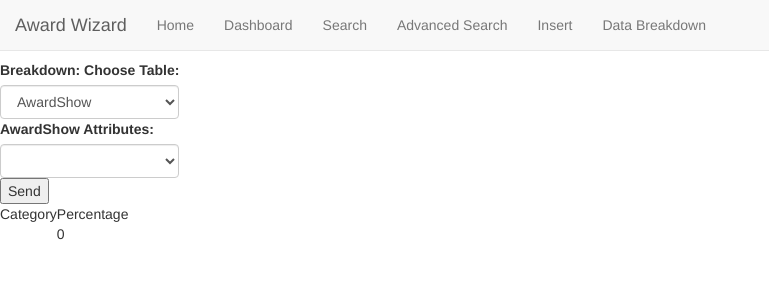
After one commit to CS411TeamReb/AwardWizard, a PHP site: page /breakdown.php in a window 1280 px wide. The commit adds this page. Shown: the top 300 px of the page, without its empty margins (0-769 px from the left). Run offline with PHP 8.4, Linux system fonts and the light colour scheme; lists and menus that the app fills with data are empty.

Commit message:
merging in robin's changes

```diff
--- /dev/null
+++ b/breakdown.php
@@ -0,0 +1,35 @@
+<?php
+	include 'layout/header.php';
+?>
+<div class="btn-group" role="group" aria-label="...">
+<label>Breakdown: </label>
+	<label for="tableDropdown">Choose Table: </label>
+	<select id="tableDropdown" class="form-control" data-bind="options: availableTables, value: tableToSearch"></select>
+
+	<label for="columnsDropdown"><span data-bind="text: tableToSearch"></span> Attributes: </label>
+	<select id="columnsDropdown" class="form-control" data-bind="options: columns, value: columnToSearch"></select>
+
+<button data-bind="click: viewBreakdown">Send</button>
+</div>
+<br/>
+<div class="btn-group" role="group" aria-label="...">
+<table>
+	<thead>
+		<tr>
+			<td>Category</td>
+			<td>Percentage</td>
+
+		</tr>
+	</thead>
+	<tbody data-bind="foreach: breakdownResults">
+		<tr>
+			<td data-bind="text: Category"></td>
+			<td data-bind="text: Percentage"></td>
+		</tr>
+	</tbody>
+</table>
+</div>
+<br/>
+<?php
+	include 'layout/footer.php';
+?>
--- a/js/app.js
+++ b/js/app.js
@@ -88,6 +88,12 @@ var TestViewModel = function() {
 		self.MinimumRuntime = ko.observable(minr || 0);
 		self.MaximumRuntime = ko.observable(maxr || 0);
 	}
+
+	function Result(category, percentage){
+        var self = this;
+        self.Category = ko.observable(category || "");
+        self.Percentage = ko.observable(percentage||0);
+    }
 
     /* Update */
     self.tableToUpdate = ko.observable("AwardShow");
@@ -238,6 +244,7 @@ var TestViewModel = function() {
     self.movieSearchResults = ko.observableArray([new Movie()]);
     self.musicSearchResults = ko.observableArray([new Music()]);
     self.honorSearchResults = ko.observableArray([new Honor()]);
+    self.breakdownResults = ko.observableArray([new Result()]);
 
     self.columns = ko.observableArray([]);
 	self.columnToSearch = ko.observableArray("");
@@ -446,6 +453,28 @@ var TestViewModel = function() {
 		}
 	}
 
+	self.viewBreakdown = function(){
+		$.ajax({
+			url: "php/percentages.php",
+			type: "get",
+			data: "table="+encodeURIComponent(self.tableToSearch().toString())+"&column="+encodeURIComponent(self.columnToSearch().toString()),
+			cache: false,
+			success: function(shows){
+				var showData = JSON.parse(shows);
+				var mappedShows = $.map(showData, function(item){
+					return new Result(item[0], item[1]);
+				});
+				self.breakdownResults.removeAll();
+				for(var i =0;i<mappedShows.length; i++){
+					self.breakdownResults.push(mappedShows[i]);
+				}
+			},
+			error: function(){
+				alert("Something went wrong");
+			}
+		});
+	}
+
 	/* User Insert */
 	self.userid = ko.observable("");
 	self.userpersonname = ko.observable("");
--- a/layout/header.php
+++ b/layout/header.php
@@ -33,6 +33,7 @@
 						<li><a href="search.php">Search</a></li>
 						<li><a href="advanced_search.php">Advanced Search</a></li>
 						<li><a href="insert.php">Insert</a></li>
+						<li><a href="breakdown.php">Data Breakdown</a></li>
 					</ul>
 				</div>
 			</div>
```
Also changed, not shown: php/percentages.php (added, +23 -0 lines).
